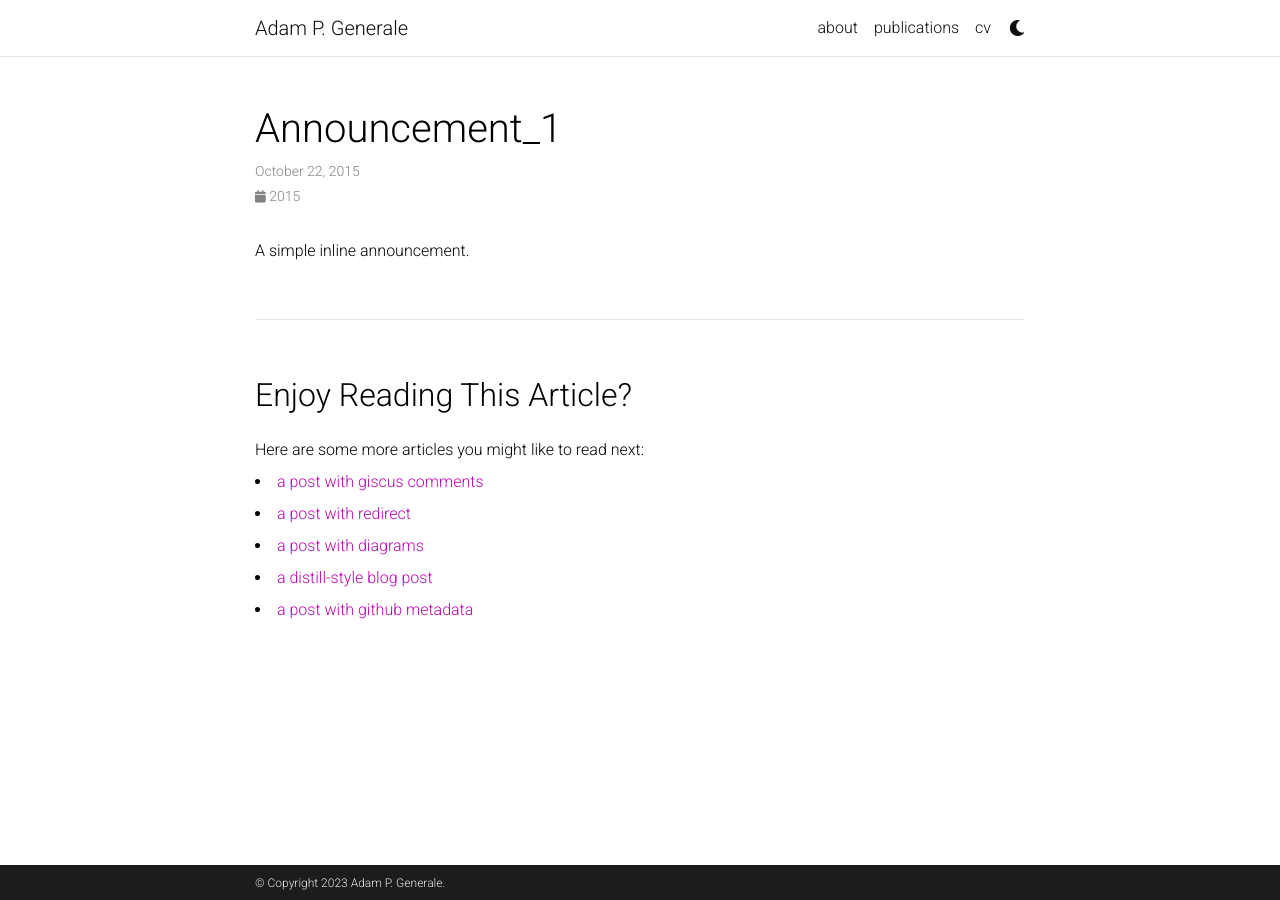
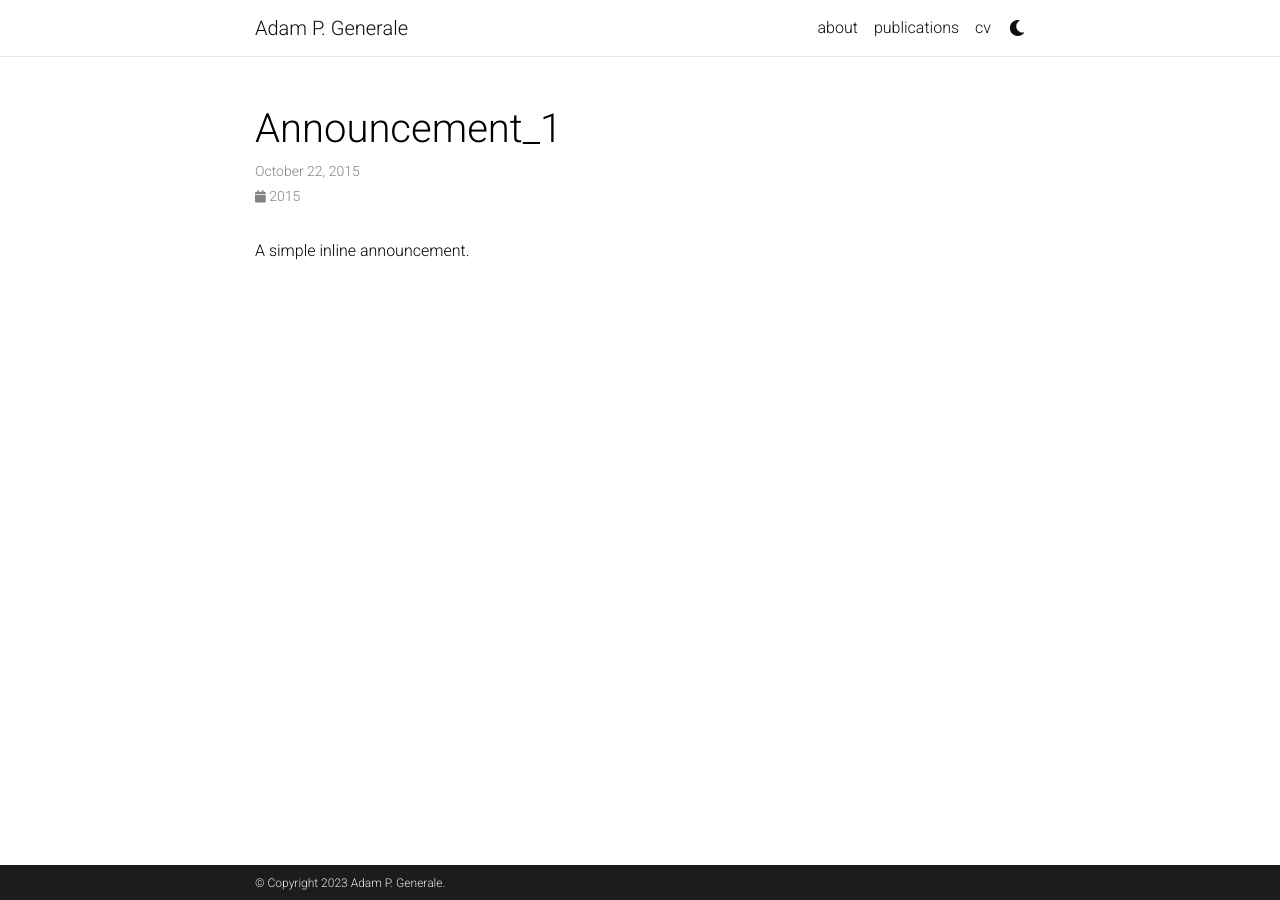
Before and after one commit to agenerale/agenerale.github.io, a Jekyll site: the page built from _news/announcement_1.md, in a window 1280 px wide. Built offline with Jekyll 4.4.1, drawn with Linux system fonts in a browser that asks for light colours; comment, search, counter and statistics services are not loaded; a style sheet for code colours, icons or effects is not loaded.

Commit message:
Update _config.yml

```diff
--- a/_config.yml
+++ b/_config.yml
@@ -126,7 +126,7 @@ pagination:
   enabled: true
 
 related_blog_posts:
-  enabled: true
+  enabled: false
   max_related: 5
 
 # Giscus comments (RECOMMENDED)
@@ -152,9 +152,9 @@ disqus_shortname: al-folio # put your disqus shortname
 # External sources.
 # If you have blog posts published on medium.com or other exteranl sources,
 # you can display them in your blog by adding a link to the RSS feed.
-external_sources:
-  - name:
-    rss_url:
+#external_sources:
+#  - name:
+#    rss_url:
 
 # -----------------------------------------------------------------------------
 # Collections
```
